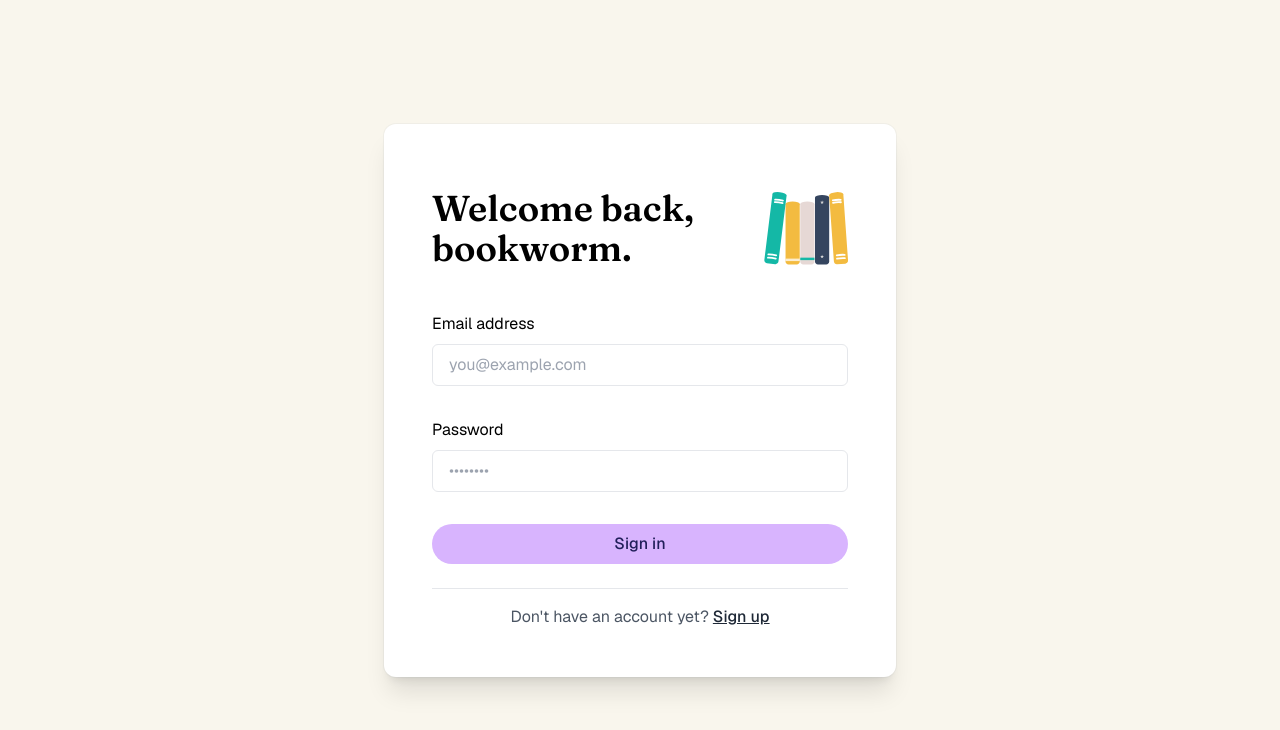
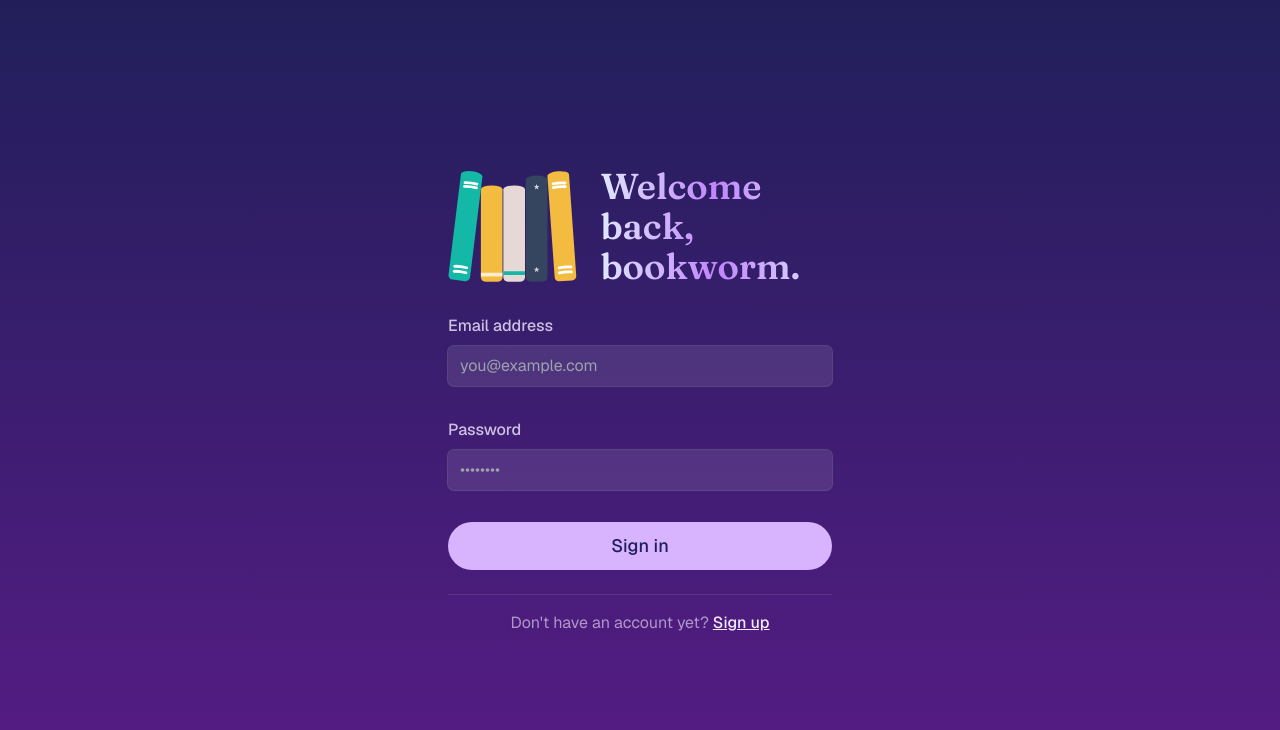
Before and after one commit to trishalim/pocket-dreams, a Next.js app: page /login in a window 1280 px wide. Shown: the top 730 px of the page. Built offline with nearby package versions, Linux system fonts and the light colour scheme; no server answers.

Commit message:
redesign

```diff
--- a/app/(account)/Heading.tsx
+++ b/app/(account)/Heading.tsx
@@ -1,10 +1,15 @@
 import BooksIcon from "@/components/icons/BooksIcon";
+import Link from "next/link";
 
 export default function Heading({ heading = "" }: { heading: string }) {
   return (
     <div className="flex flex-col items-start gap-6 mb-5 sm:flex-row sm:items-center">
-      <BooksIcon className="h-16 sm:h-28 w-auto sm:order-last" />
-      <h1 className="font-serif text-4xl font-semibold">{heading}</h1>
+      <Link href="/" aria-label="Go to homepage">
+        <BooksIcon className="h-16 sm:h-28 w-auto sm:order-last" />
+      </Link>
+      <h1 className="font-serif text-gradient text-4xl font-semibold">
+        {heading}
+      </h1>
     </div>
   );
 }
--- a/app/(account)/layout.tsx
+++ b/app/(account)/layout.tsx
@@ -4,10 +4,8 @@ export default function AccountLayout({
   children: React.ReactNode;
 }) {
   return (
-    <div className="bg-white sm:bg-[#f9f6ed] min-h-screen w-full flex sm:items-center justify-center px-4 py-8">
-      <div className="max-w-lg w-full sm:shadow-xl sm:ring-1 sm:ring-gray-400/10 bg-white rounded-xl flex-1 sm:p-12">
-        {children}
-      </div>
+    <div className="bg-purple-gradient min-h-screen w-full flex sm:items-center justify-center px-4 py-8">
+      <div className="max-w-sm w-full flex-1">{children}</div>
     </div>
   );
 }
--- a/app/(account)/login/page.tsx
+++ b/app/(account)/login/page.tsx
@@ -32,16 +32,20 @@ export default function Login({
   return (
     <form className="flex flex-col justify-center gap-2">
       <Heading heading="Welcome back, bookworm." />
-      <label htmlFor="email">Email address</label>
+      <label className="font-medium text-purple-100/80" htmlFor="email">
+        Email address
+      </label>
       <input
-        className="rounded-md px-4 py-2 bg-inherit border mb-6"
+        className="w-full rounded-md ring-1 ring-gray-400/30 px-3 py-2 bg-white/10 focus:outline-none focus:ring-2 focus:ring-purple-200 text-white mb-6"
         name="email"
         placeholder="you@example.com"
         required
       />
-      <label htmlFor="password">Password</label>
+      <label className="font-medium text-purple-100/80" htmlFor="password">
+        Password
+      </label>
       <input
-        className="rounded-md px-4 py-2 bg-inherit border mb-6"
+        className="w-full rounded-md ring-1 ring-gray-400/30 px-3 py-2 bg-white/10 focus:outline-none focus:ring-2 focus:ring-purple-200 text-white mb-6"
         type="password"
         name="password"
         placeholder="••••••••"
@@ -52,14 +56,18 @@ export default function Login({
         variant="primary"
         formAction={signIn}
         pendingText="Signing in..."
+        size="lg"
       >
         Sign in
       </Button>
       {searchParams?.message && <p className="mt-4">{searchParams.message}</p>}
 
-      <div className="border-t mt-4 pt-4 text-gray-600 text-center">
+      <div className="border-t border-white/10 mt-4 pt-4 text-purple-100/60 text-center">
         Don&apos;t have an account yet?{" "}
-        <Link className="underline font-medium text-gray-800" href="/register">
+        <Link
+          className="underline font-medium text-purple-100"
+          href="/register"
+        >
           Sign up
         </Link>
       </div>
--- a/app/(account)/register/page.tsx
+++ b/app/(account)/register/page.tsx
@@ -39,17 +39,21 @@ export default function Register({
     <form className="flex flex-col justify-center gap-2">
       <Heading heading="Let's get started, bookworm." />
 
-      <label htmlFor="email">Email address</label>
+      <label className="font-medium text-purple-100/80" htmlFor="email">
+        Email address
+      </label>
       <input
-        className="rounded-md px-4 py-2 bg-inherit border mb-6"
+        className="w-full rounded-md ring-1 ring-gray-400/30 px-3 py-2 bg-white/10 focus:outline-none focus:ring-2 focus:ring-purple-200 text-white mb-6"
         name="email"
         placeholder="you@example.com"
         required
       />
 
-      <label htmlFor="password">Password</label>
+      <label className="font-medium text-purple-100/80" htmlFor="password">
+        Password
+      </label>
       <input
-        className="rounded-md px-4 py-2 bg-inherit border mb-6"
+        className="w-full rounded-md ring-1 ring-gray-400/30 px-3 py-2 bg-white/10 focus:outline-none focus:ring-2 focus:ring-purple-200 text-white mb-6"
         type="password"
         name="password"
         placeholder="••••••••"
@@ -61,15 +65,16 @@ export default function Register({
         variant="primary"
         formAction={signUp}
         pendingText="Signing Up..."
+        size="lg"
       >
         Sign up
       </Button>
 
       {searchParams?.message && <p className="mt-4">{searchParams.message}</p>}
 
-      <div className="border-t mt-4 pt-4 text-gray-600 text-center">
+      <div className="border-t border-white/10 mt-4 pt-4 text-purple-100/60 text-center">
         Already have an account?{" "}
-        <Link className="underline font-medium text-gray-800" href="/login">
+        <Link className="underline font-medium text-purple-100" href="/login">
           Sign in
         </Link>
       </div>
```
